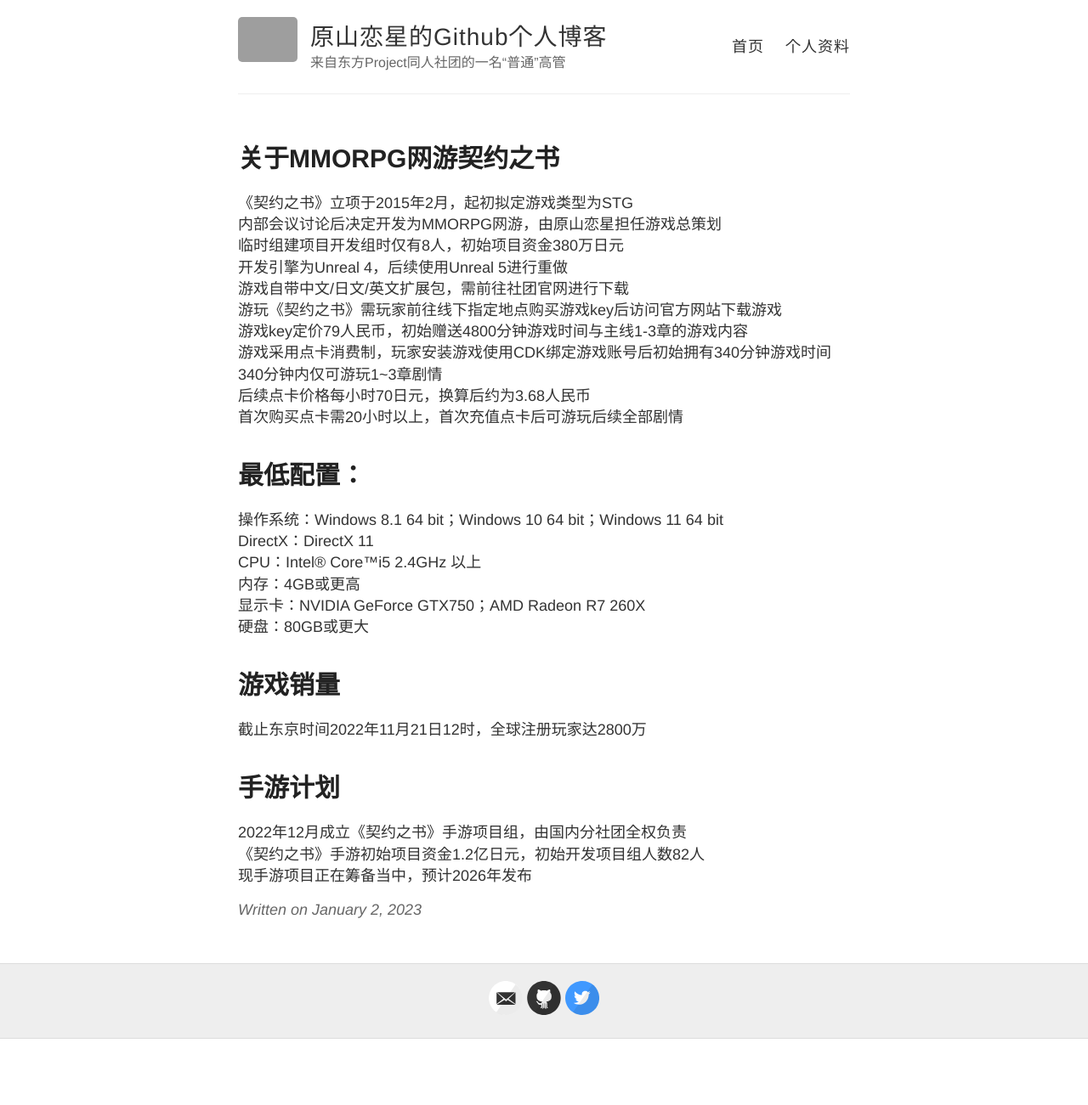
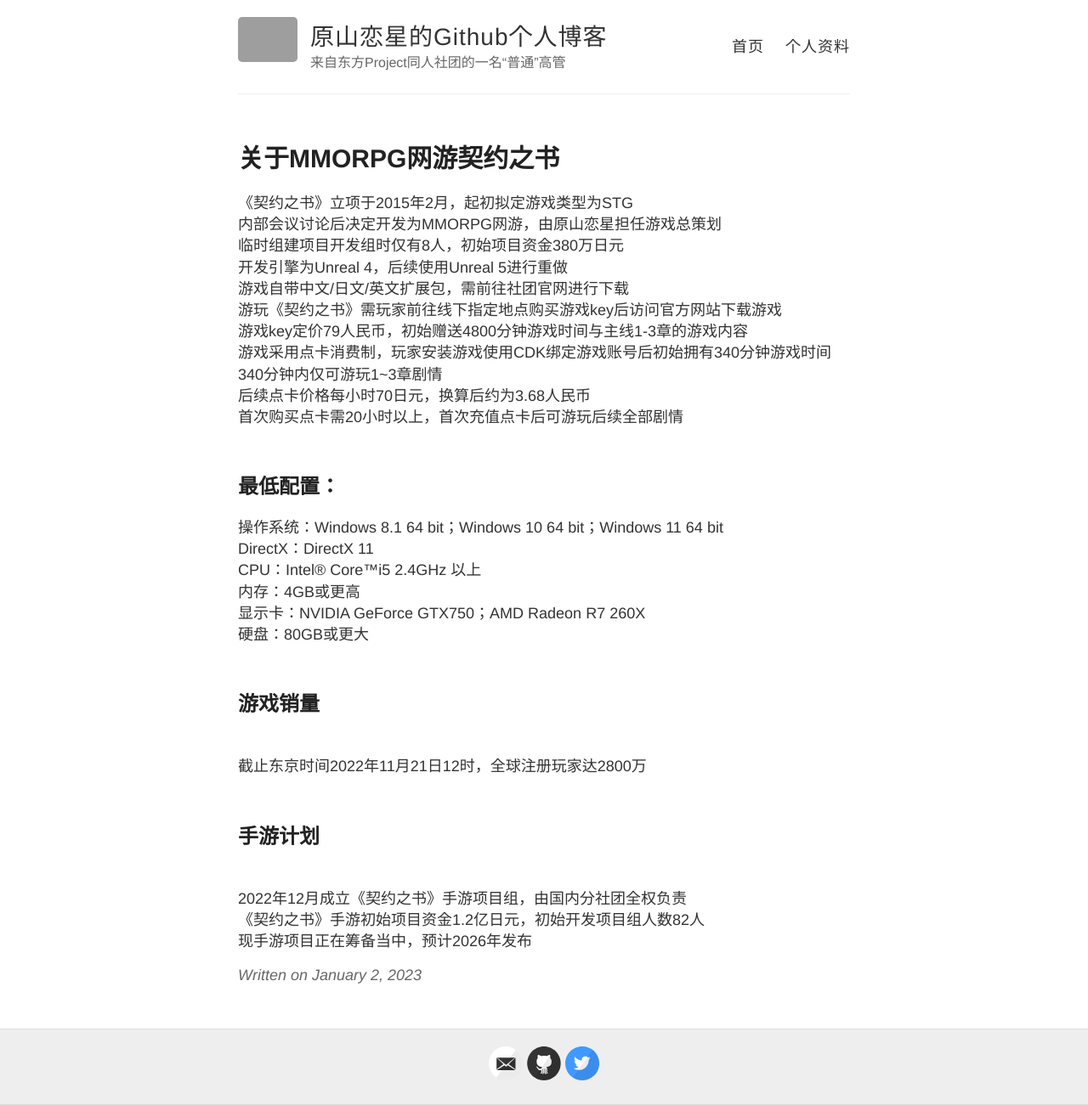
Before and after one commit to ManakaGekka/ManakaGekka.git1hub.io, a Jekyll site: the page built from _posts/2023-01-02-Covenants-Book.md, in a window 1280 px wide. Shown: the whole page at 85% size. Built offline with Jekyll 4.4.1, drawn with Linux system fonts in a browser that asks for light colours; before the commit the page ends 1223 px from its top, so only the background shows below that; grey boxes are pictures that could not be loaded.

Commit message:
Update 2023-01-02-Covenants-Book.md

```diff
--- a/_posts/2023-01-02-Covenants-Book.md
+++ b/_posts/2023-01-02-Covenants-Book.md
@@ -14,21 +14,21 @@
 340分钟内仅可游玩1~3章剧情<br>
 后续点卡价格每小时70日元，换算后约为3.68人民币<br>
 首次购买点卡需20小时以上，首次充值点卡后可游玩后续全部剧情<br>
-
-# 最低配置：<br>
+<br>
+## 最低配置：<br>
 操作系统：Windows 8.1 64 bit；Windows 10 64 bit；Windows 11 64 bit<br>
 DirectX：DirectX 11<br>
 CPU：Intel® Core™i5 2.4GHz 以上<br>
 内存：4GB或更高<br>
 显示卡：NVIDIA GeForce GTX750；AMD Radeon R7 260X<br>
 硬盘：80GB或更大<br>
-
-# 游戏销量
-
+<br>
+## 游戏销量<br>
+<br>
 截止东京时间2022年11月21日12时，全球注册玩家达2800万<br>
-
-# 手游计划
-
+<br>
+## 手游计划
+<br>
 2022年12月成立《契约之书》手游项目组，由国内分社团全权负责<br>
 《契约之书》手游初始项目资金1.2亿日元，初始开发项目组人数82人<br>
 现手游项目正在筹备当中，预计2026年发布<br>
```
